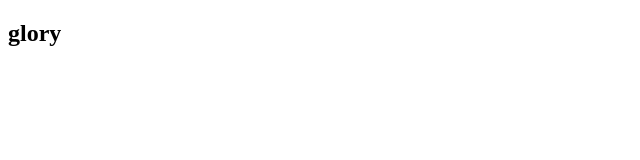
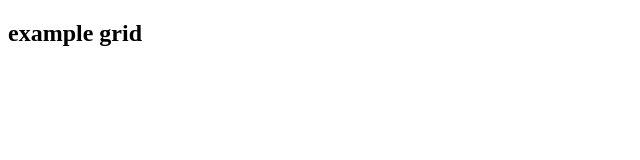
Before and after one commit to Robi-5g/robikelompok5, a website: page Materi/Grid/example-Grid.html in a window 1280 px wide. Shown: the whole page, without its empty margins (0-640 px from the left). Drawn offline with Linux system fonts and the light colour scheme.

Commit message:
Update [ example-Grid.html ]

```diff
--- a/Materi/Grid/example-Grid.html
+++ b/Materi/Grid/example-Grid.html
@@ -7,7 +7,7 @@
   </head>
   <body>
     <div>
-      <h2>glory</h2>
+      <h2>example grid</h2>
     </div>
   </body>
 </html>
```
